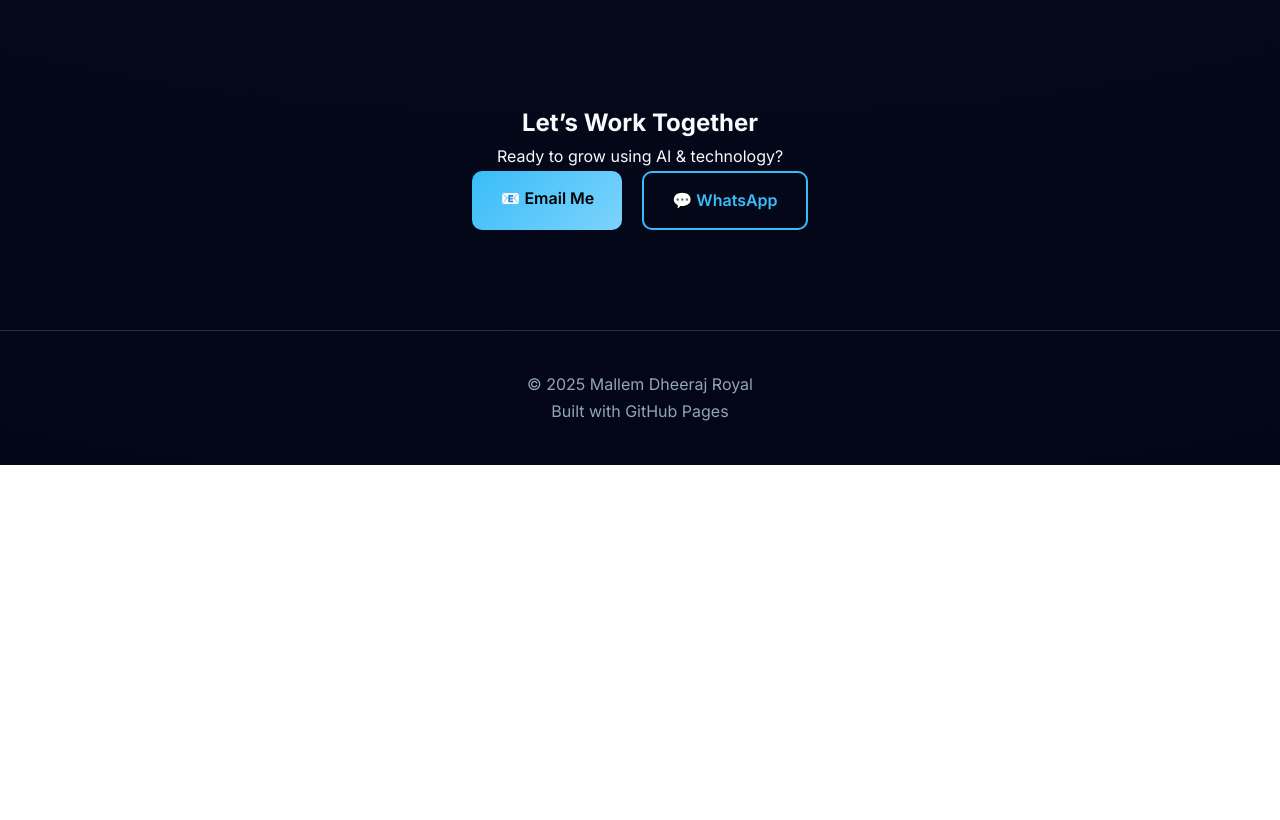
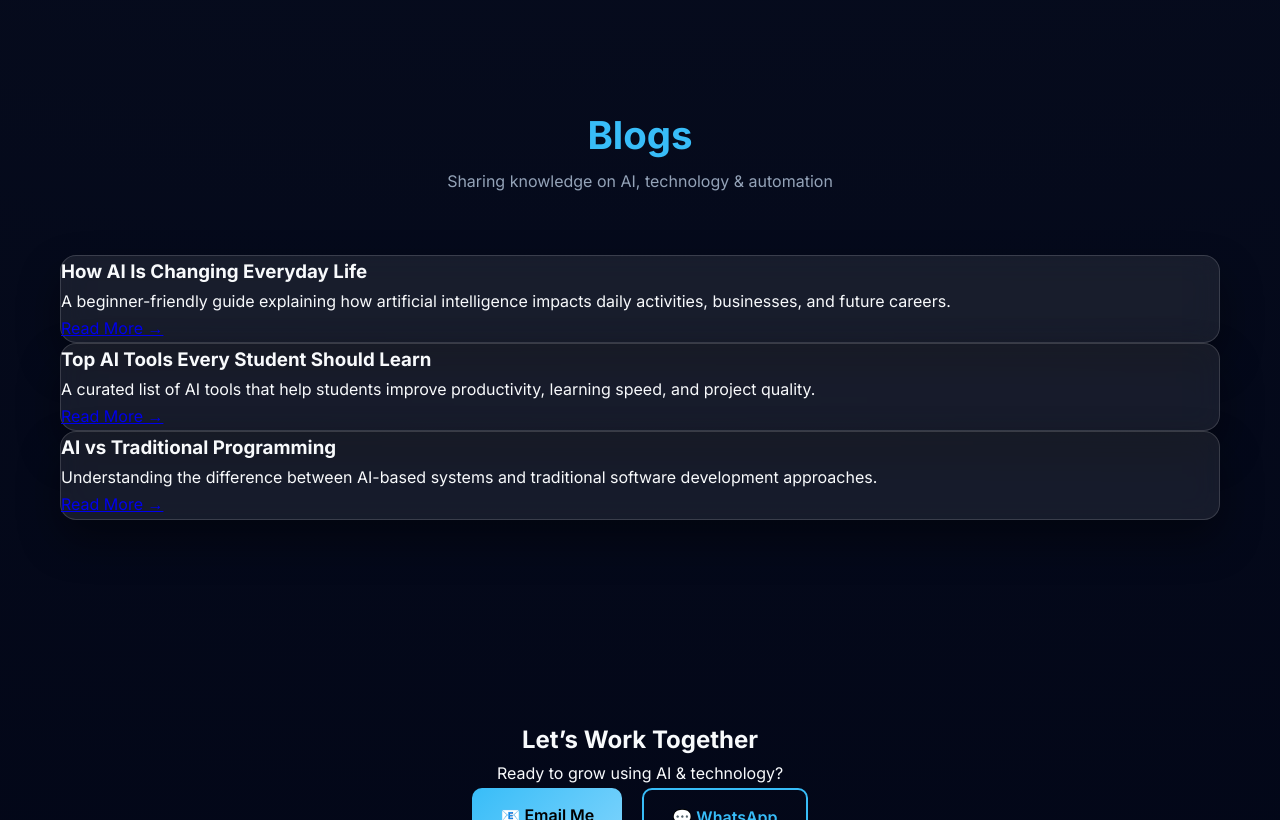
Before and after one commit to Mallem8704/mallem8704.github.io, a plain HTML site: page index.html in a window 1280 px wide. Shown: the part 2690-3510 px from the top of the page. Before the commit the page ends 3155 px from the top, so only its background shows below. Drawn offline with Linux system fonts and the light colour scheme.

Commit message:
Add blogs section with AI-related articles
Added a new blogs section with multiple blog cards highlighting AI-related topics.

```diff
--- a/index.html
+++ b/index.html
@@ -184,6 +184,45 @@
 
   </div>
 </section>
+  <!-- ================= BLOGS ================= -->
+<section id="blogs" class="blogs-section">
+  <div class="container">
+    <div class="section-header">
+      <h2>Blogs</h2>
+      <p>Sharing knowledge on AI, technology & automation</p>
+    </div>
+
+    <div class="blogs-grid">
+      <div class="blog-card glass">
+        <h3>How AI Is Changing Everyday Life</h3>
+        <p>
+          A beginner-friendly guide explaining how artificial intelligence
+          impacts daily activities, businesses, and future careers.
+        </p>
+        <a href="blogs/ai-everyday-life.html" class="read-more">Read More →</a>
+      </div>
+
+      <div class="blog-card glass">
+        <h3>Top AI Tools Every Student Should Learn</h3>
+        <p>
+          A curated list of AI tools that help students improve productivity,
+          learning speed, and project quality.
+        </p>
+        <a href="blogs/top-ai-tools.html" class="read-more">Read More →</a>
+      </div>
+
+      <div class="blog-card glass">
+        <h3>AI vs Traditional Programming</h3>
+        <p>
+          Understanding the difference between AI-based systems and traditional
+          software development approaches.
+        </p>
+        <a href="blogs/ai-vs-programming.html" class="read-more">Read More →</a>
+      </div>
+    </div>
+  </div>
+</section>
+
 
 <!-- ================= CTA ================= -->
 <section class="cta-section">
```
